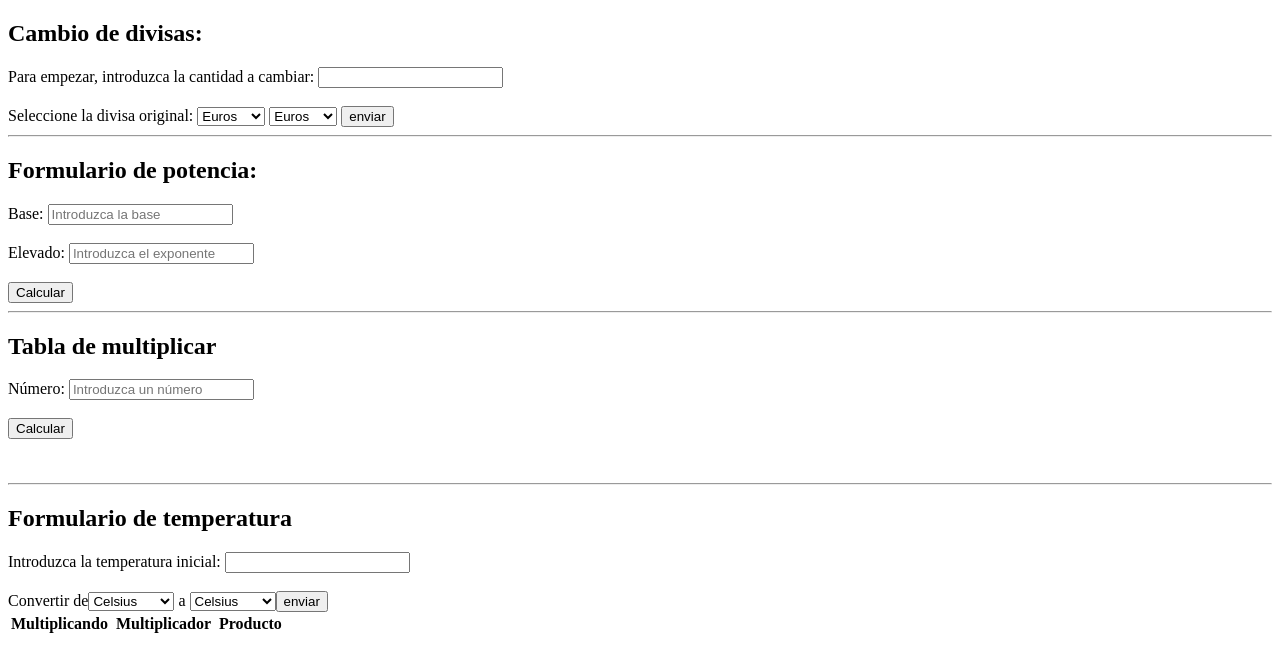
After one commit to pma152402/desarrollo-web-servidor-2024, a PHP site: page /AllFormularios.php in a window 1280 px wide. The commit adds this page. Shown: the top 672 px of the page. Run offline with PHP 8.4, Linux system fonts and the light colour scheme; lists and menus that the app fills with data are empty.

Commit message:
controlando funciones

```diff
--- /dev/null
+++ b/04-formularios/AllFormularios.php
@@ -0,0 +1,181 @@
+<!DOCTYPE html>
+<html lang="en">
+
+<head>
+    <meta charset="UTF-8">
+    <meta name="viewport" content="width=device-width, initial-scale=1.0">
+    <title>All Formularios</title>
+    <?php
+    error_reporting(E_ALL);
+    ini_set("display_errors", 1);
+
+    require('../05_Funciones/ejAllFormulariosFunciones.php');
+    require('../05_Funciones/temperaturas.php')
+    ?>
+</head>
+
+<body>
+    <!-- FORMULARIO DE DIVISAS -->
+    <h2>Cambio de divisas:</h2>
+    <form action="" method="post">
+        Para empezar, introduzca la cantidad a cambiar:
+        <input type="text" name="inicial"><br><br>
+
+        <label for="divisas">Seleccione la divisa original: </label>
+        <select name="origen" id="origen">
+            <option value="euro">Euros</option>
+            <option value="dolar">Dólares</option>
+            <option value="yenes">Yenes</option>
+        </select>
+        <select name="final" id="final">
+            <option value="euro">Euros</option>
+            <option value="dolar">Dólares</option>
+            <option value="yenes">Yenes</option>
+        </select>
+        <input type="hidden" name="accion" value="formulario_divisas">
+        <input type="submit" value="enviar">
+    </form>
+    <hr>
+
+    <!-- FORMULARIO DE potencia -->
+     <h2>Formulario de potencia:</h2>
+    <form action="" method="post">
+        <label for="base">Base:      </label>
+        <input type="text" name="base" id="base" placeholder="Introduzca la base">
+        <br><br>
+        <label for="elevado">Elevado: </label>
+        <input type="text" name="elevado" id="elevado" placeholder="Introduzca el exponente">
+        <br><br>
+        <input type="hidden" name="accion" value="formulario_potencia">
+        <input type="submit" value="Calcular">
+    </form>
+    <hr>
+
+    <!-- FORMULARIO DE tabla de multiplicar -->
+    <h2>Tabla de multiplicar</h2>
+    <form action="" method="post">
+        <label for="number">Número:      </label>
+        <input type="text" name="number" id="number" placeholder="Introduzca un número">
+        <br><br>
+        <input type="hidden" name="accion" value="formulario_multiplicar">
+        <input type="submit" value="Calcular">
+    </form>
+    <br><br>
+    <table>
+        <thead>
+            <tr>
+                <th>Multiplicando</th>
+                <th></th>
+                <th>Multiplicador</th>
+                <th></th>
+                <th>Producto</th>
+            </tr>
+        </thead>
+
+<!-- FORMULARIO DE temperatura-->
+<hr>
+<h2>Formulario de temperatura</h2>
+<form action="" method="post">
+    Introduzca la temperatura inicial: <input type="text" name="inicial"><br><br>
+
+        <!-- Pasar de.. -->
+        <label for="origen">Convertir de</label>
+        <select name="origen" id="origen">
+            <option value="Celsius">Celsius</option>
+            <option value="Fahrenheit">Fahrenheit</option>
+            <option value="Kelvin">Kelvin</option>
+        </select>
+
+        <!-- A.. -->
+        <label for="final"> a </label>
+        <select name="final" id="final">
+            <option value="Celsius">Celsius</option>
+            <option value="Fahrenheit">Fahrenheit</option>
+            <option value="Kelvin">Kelvin</option>
+        </select>
+
+        <input type="hidden" name="accion" value="formulario_temperatura">
+        <input type="submit" value="enviar">
+    </form>
+
+    <!-- PHP -->
+      <?php
+        if ($_SERVER["REQUEST_METHOD"] == "POST") {
+            // PHP de Divisas
+            if ($_POST["accion"] == "formulario_divisas"){
+                $inicial = $_POST["inicial"];
+                $origen = $_POST["origen"];
+                $final = $_POST["final"];
+
+                cambiarDivisa($inicial, $origen, $final);
+            }
+            // PHP de Potencia
+            if ($_POST["accion"] == "formulario_potencia"){
+                $base = $_POST["base"];
+                $elevado = $_POST["elevado"];
+
+                calcularPotencia($base, $elevado);
+            }
+            // PHP de Tabla Multiplicar
+            if ($_POST["accion"] == "formulario_multiplicar"){
+                $number = $_POST["number"];
+
+                tablaDeMultiplicar($number);
+            }
+            // PHP de Temperatura
+            if ($_POST["accion"] == "formulario_temperatura"){
+                $inicial = $_POST["inicial"];
+                $origen = $_POST["origen"];
+                $final = $_POST["final"];
+
+                if ($inicial != ''){
+                    if (is_numeric($inicial)){
+                        // CELSIUS
+                        if ($origen == "Celsius" and $inicial >= -273.15){
+                            echo convertirTemperatura($inicial, $origen, $final);
+                        }
+                        elseif($origen == "Celsius" and $inicial < -273.15) {
+                            echo "<p>La temperatura no puede ser inferior a -273.15 Celsius</p>";
+                        }
+                        // FAHRENHEIT
+                        if ($origen == "Fahrenheit" and $inicial >= -459.67){
+                            echo convertirTemperatura($inicial, $origen, $final);
+                        }
+                        elseif($origen == "Fahrenheit" and $inicial < -459.67) {
+                            echo "<p>La temperatura no puede ser inferior a -273.15 Fahrenheit</p>";
+                        }
+                        // KELVIN
+                        if ($origen == "Kelvin" and $inicial >= 0){
+                            echo convertirTemperatura($inicial, $origen, $final);
+                        }
+                        elseif($origen == "Kelvin" and $inicial < 0) {
+                            echo "<p>La temperatura no puede ser inferior a 0 Kelvin</p>";
+                        }
+                    }
+                    else {
+                        echo "<p>La temperatura debe de ser un número</p>";
+                    }
+                }
+                else {
+                    echo "<p>Falta la temperatura inicial</p>";
+                }
+                if ($origen != ''){
+
+                }
+                else {
+                    echo "<p>Falta la unidad origen</p>";
+                }
+                if ($final != ''){
+
+                }
+                else {
+                    echo "<p>Falta la unidad final</p>";
+                }
+                $temperaturaFinal = convertirTemperatura($inicial, $origen, $final);
+                echo "<p>$temperaturaFinal</p>";    // estamos dejando atras todas las variables que cree en la funcion pero vale
+            }
+        }
+      ?>
+</body>
+
+</html>
--- a/04-formularios/variosFormularios.php
+++ b/04-formularios/variosFormularios.php
@@ -70,6 +70,9 @@
             convertirTemperatura($temperatura, $inicial, $final);
         }
     }
+    // En otro fichero nuevo, poner todos los demas formularios, y
+    // hacerlo con funciones; hacerlo por lo menos con 4 formularios
+
     ?>
 
 </body>
--- /dev/null
+++ b/05_Funciones/ejAllFormulariosFunciones.php
@@ -0,0 +1,85 @@
+<?php
+function cambiarDivisa($inicial, $origen, $final){
+
+    $unidadOrigen = "";
+    $unidadFinal = "";
+
+    $resultado = $inicial; //por si cambiamos al mismo
+
+    // DE EUROS
+    if ($origen == "euro") {
+        $unidadOrigen = "Euros";
+        // A DÓLARES
+        if ($final == "dolar") {
+            $unidadFinal = "Dólares";
+            $resultado = $inicial * 1.09;
+        }
+        // A YENES
+        if ($final == "yenes") {
+            $unidadFinal = "Yenes";
+            $resultado = $inicial * 163.38;
+        }
+    }
+
+    // DE DOLARES
+    if ($origen == "dolar") {
+        $unidadOrigen = "Dólares";
+        // A EUROS
+        if ($final == "euro") {
+            $unidadFinal = "Euros";
+            $resultado = $inicial * 0.92;
+        }
+        // A YENES
+        if ($final == "yenes") {
+            $unidadFinal = "Yenes";
+            $resultado = $inicial * 149.67;
+        }
+    }
+
+    // DE YENES
+    if ($origen == "yenes") {
+        $unidadOrigen = "Yenes";
+        // A EUROS
+        if ($final == "euro") {
+            $unidadFinal = "Euros";
+            $resultado = $inicial * 0.0061;
+        }
+        // A YENES
+        if ($final == "dolar") {
+            $unidadFinal = "Dólares";
+            $resultado = $inicial * 0.0067;
+        }
+    }
+    echo "$inicial $unidadOrigen son $resultado $unidadFinal";
+}
+
+function calcularPotencia($base, $elevado){
+
+        $resultado = $base;
+
+        if($elevado == 0) {
+            $resultado = 1;
+        } elseif ($elevado == 1) {
+            $resultado = $base;
+        } else {
+            for($i = 1; $i < $elevado; $i++) {
+                $resultado *= $base;
+            }
+        }
+    echo "<br>";
+    echo "Resultado = $resultado";
+}
+
+function tablaDeMultiplicar($number){
+        for($i = 0; $i <= 10; $i++){
+            $resultado = $number*$i;
+            echo "<tr>";
+                echo "<td>$number</td>";
+                echo "<td>x</td>";
+                echo "<td>$i</td>";
+                echo "<td>=</td>";
+                echo "<td>$resultado</td>";
+            echo "</tr>";
+        }
+}
+?>
--- a/05_Funciones/temperaturas.php
+++ b/05_Funciones/temperaturas.php
@@ -6,30 +6,30 @@
 
         $temperaturaFinal = $temperaturaInicial;
 
-        if($unidadInicial == "C") {
-            if($unidadFinal == "K") {
+        if($unidadInicial == "Celsius") {
+            if($unidadFinal == "Kelvin") {
                 $temperaturaFinal = $temperaturaInicial + 273.15;
             }
-            elseif($unidadFinal == "F") {
+            elseif($unidadFinal == "Fahrenheit") {
                 $temperaturaFinal = ($temperaturaInicial * (9/5)) + 32;
             }
         }
-        elseif($unidadInicial == "K") {
-            if($unidadFinal == "C") {
+        elseif($unidadInicial == "Kelvin") {
+            if($unidadFinal == "Celsius") {
 
             }
-            elseif($unidadFinal == "F") {
+            elseif($unidadFinal == "Fahrenheit") {
 
             }
         }
-        elseif($unidadInicial == "F") {
-            if($unidadFinal == "C") {
+        elseif($unidadInicial == "Fahrenheit") {
+            if($unidadFinal == "Celsius") {
 
             }
-            elseif($unidadFinal == "K") {
+            elseif($unidadFinal == "Kelvin") {
 
             }
         }
-        echo "<p>$temperaturaFinal</p>";
+        return $temperaturaFinal;
     }
 ?>
--- a/hola_mundo.php
+++ /dev/null
@@ -1,3 +0,0 @@
-<?php
-    echo "¡Hola mundo!";
-?>
```
Also changed, not shown: 04-formularios/potencia.php (+36 -13 lines), 05_Funciones/funPotencianew.php (added, +19 -0 lines).
